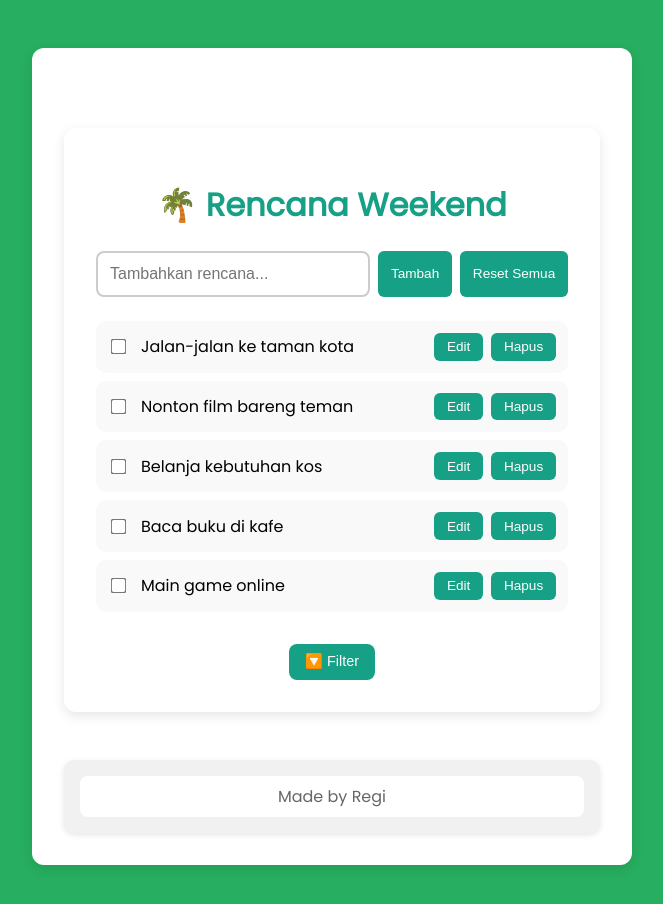
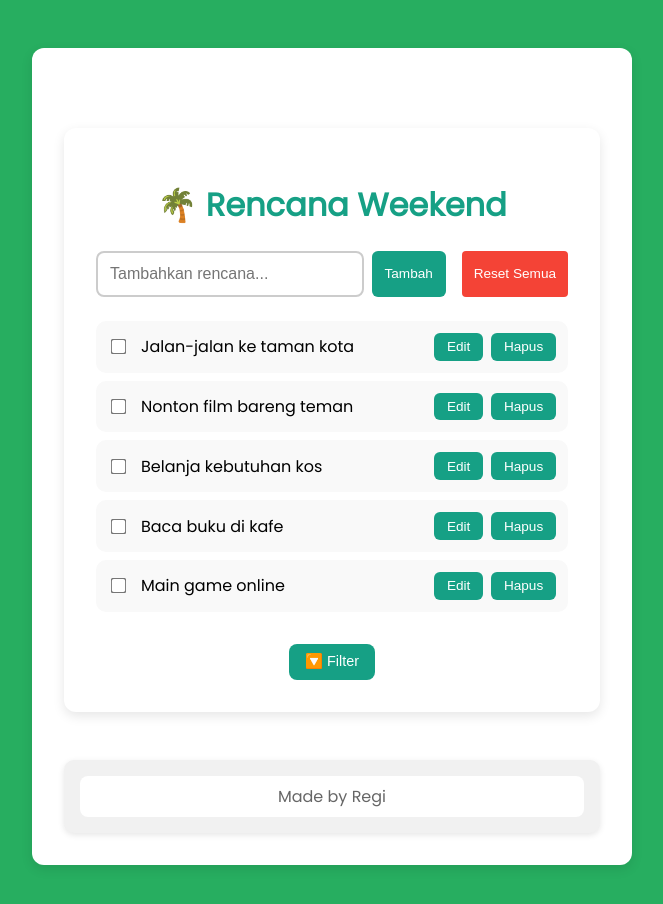
Before and after one commit to Regi154417/32-pbk-uts-233510513, a Vue app: page / in a window 1280 px wide. Shown: the top 904 px of the page, without its empty margins (308-971 px from the left). Built offline with nearby package versions, Linux system fonts and the light colour scheme.

Commit message:
penambahan style dibagian reset button(reset semua)

```diff
--- a/src/style.css
+++ b/src/style.css
@@ -49,6 +49,20 @@ input[type="text"]:focus,
 .edit-input:focus {
   border-color: #16A085;
   outline: none;
+}
+
+.reset-button {
+  background-color: #f44336;
+  color: white;
+  border: none;
+  padding: 8px 12px;
+  border-radius: 4px;
+  margin-left: 8px;
+  cursor: pointer;
+}
+
+.reset-button:hover {
+  background-color: #d32f2f;
 }
 
 ul {
```
